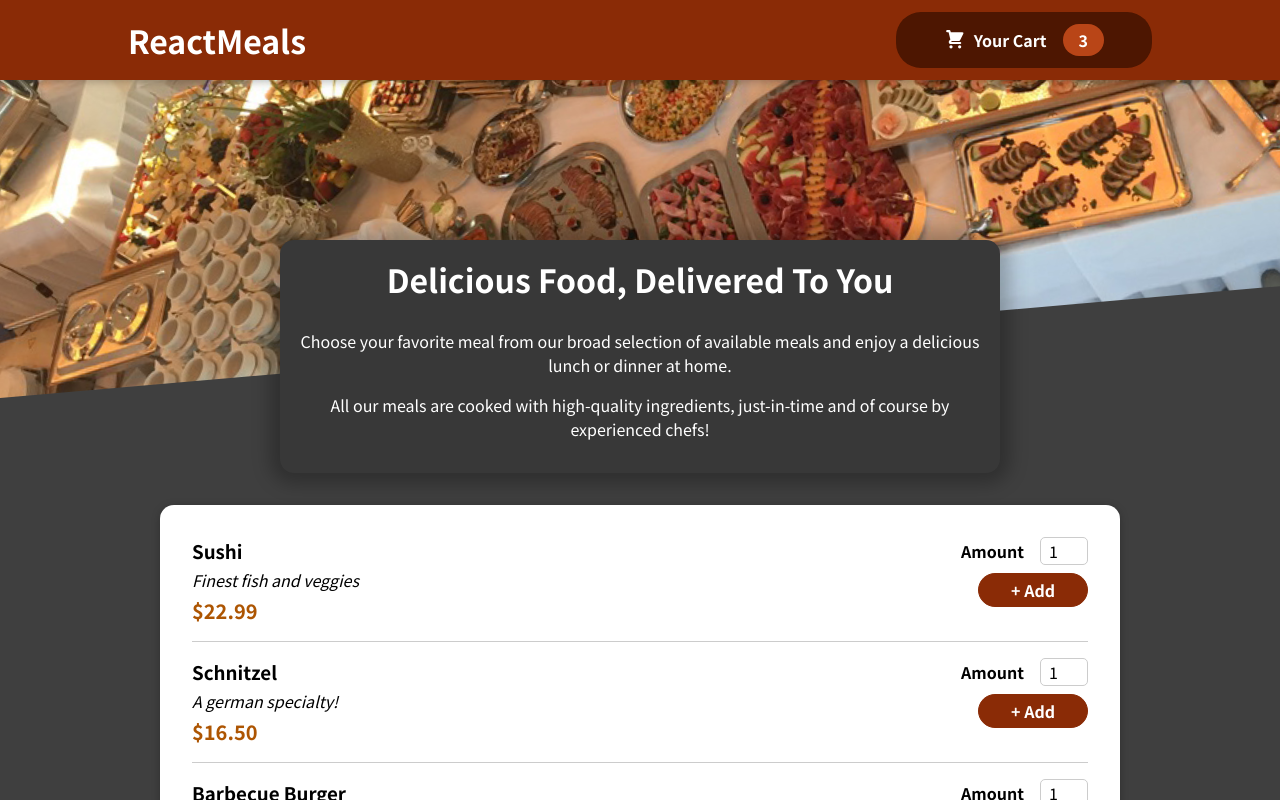
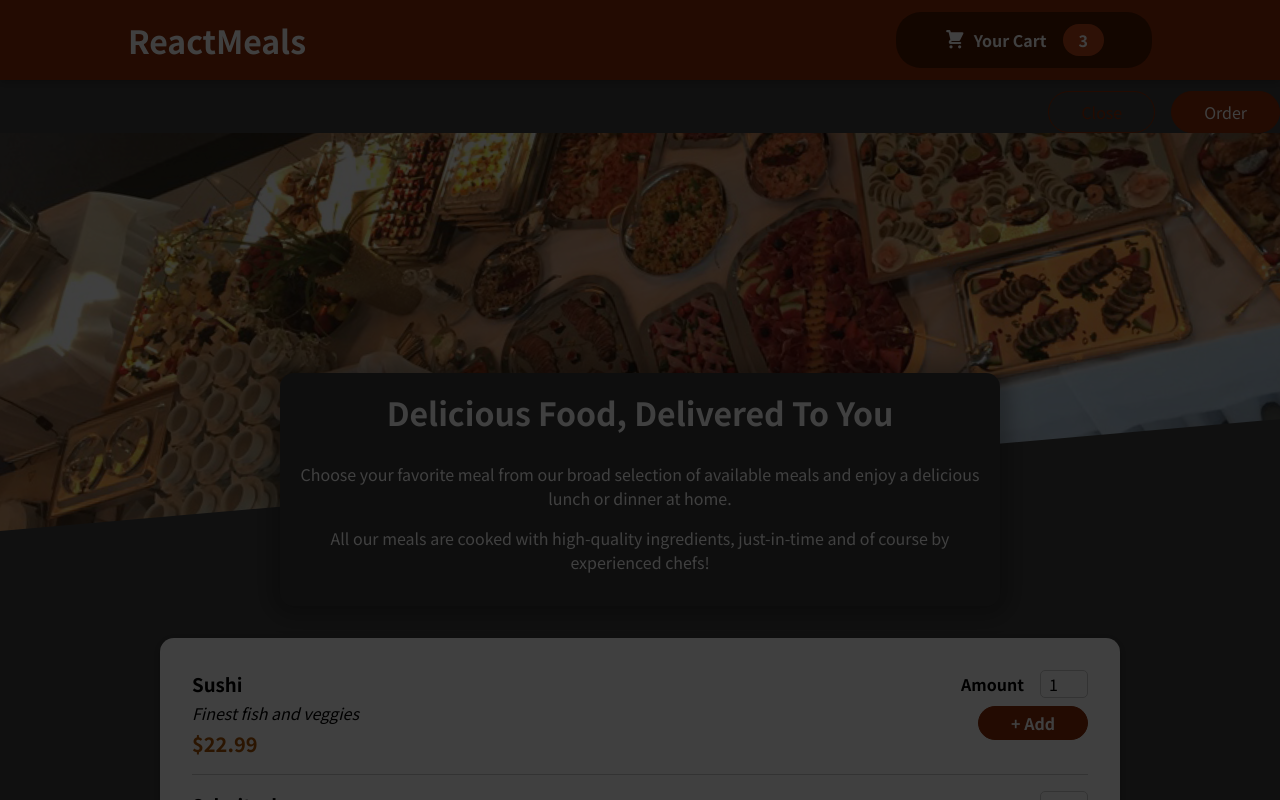
Before and after one commit to Jenes01/Food-Order-App, a React (Create React App) app: page / in a window 1280 px wide. Shown: the top 800 px of the page. Built offline with nearby package versions, Linux system fonts and the light colour scheme.

Commit message:
Added Modal

```diff
--- a/public/index.html
+++ b/public/index.html
@@ -28,6 +28,7 @@
   </head>
   <body>
     <noscript>You need to enable JavaScript to run this app.</noscript>
+    <div id="overlays"></div>
     <div id="root"></div>
     <!--
       This HTML file is a template.
--- a/src/App.js
+++ b/src/App.js
@@ -1,11 +1,13 @@
 import { Fragment } from 'react';
 
-import Header from "./components/Layout/Header";
+import Header from './components/Layout/Header';
 import Meals from './components/Meals/Meals';
+import Cart from './components/Cart/Cart';
 
 function App() {
   return (
     <Fragment>
+      <Cart />
       <Header />
       <main>
         <Meals />
--- a/src/components/Cart/Cart.js
+++ b/src/components/Cart/Cart.js
@@ -1,4 +1,5 @@
-import classes from "./Cart.module.css";
+import Modal from '../UI/Modal';
+import classes from './Cart.module.css';
 
 const Cart = (props) => {
   const cartitems = (
@@ -10,14 +11,17 @@
   );
 
   return (
-    <div>
+    <Modal>
       {cartitems}
-      <div>
-        <span className={classes.total}>Total Amount</span>
+      <div className={classes.total}>
+        <span>Total Amount</span>
         <span>35.62</span>
       </div>
-      <div></div>
-    </div>
+      <div className={classes.actions}>
+        <button className={classes['button--alt']}>Close</button>
+        <button className={classes.button}>Order</button>
+      </div>
+    </Modal>
   );
 };
 
--- /dev/null
+++ b/src/components/UI/Modal.js
@@ -0,0 +1,34 @@
+import { Fragment } from "react";
+import ReactDOM from "react-dom";
+
+import classes from "./Modal.module.css";
+
+const Backdrop = (props) => {
+  return (
+  <div className={classes.backdrop} />
+  );
+};
+
+const ModalOverlay = (props) => {
+  return (
+    <div classname={classes.modal}>
+      <div className={classes.content}>{props.children}</div>
+    </div>
+  );
+};
+
+const portalElement = document.getElementById('overlays');
+
+const Modal = (props) => {
+  return (
+    <Fragment>
+      {ReactDOM.createPortal(<Backdrop />, portalElement)}
+      {ReactDOM.createPortal(
+        <ModalOverlay>{props.children}</ModalOverlay>,
+        portalElement
+      )}
+    </Fragment>
+  );
+};
+
+export default Modal;
--- /dev/null
+++ b/src/components/UI/Modal.module.css
@@ -0,0 +1,40 @@
+.backdrop {
+    position: fixed;
+    top: 0;
+    left: 0;
+    width: 100%;
+    height: 100vh;
+    z-index: 20;
+    background-color: rgba(0, 0, 0, 0.75);
+  }
+
+  .modal {
+    position: fixed;
+    top: 20vh;
+    left: 5%;
+    width: 90%;
+    background-color: white;
+    padding: 1rem;
+    border-radius: 14px;
+    box-shadow: 0 2px 8px rgba(0, 0, 0, 0.25);
+    z-index: 30;
+    animation: slide-down 300ms ease-out forwards;
+  }
+
+  @media (min-width: 768px) {
+    .modal {
+      width: 40rem;
+      left: calc(50% - 20rem);
+    }
+  }
+
+  @keyframes slide-down {
+    from {
+      opacity: 0;
+      transform: translateY(-3rem);
+    }
+    to {
+      opacity: 1;
+      transform: translateY(0);
+    }
+  }
```
